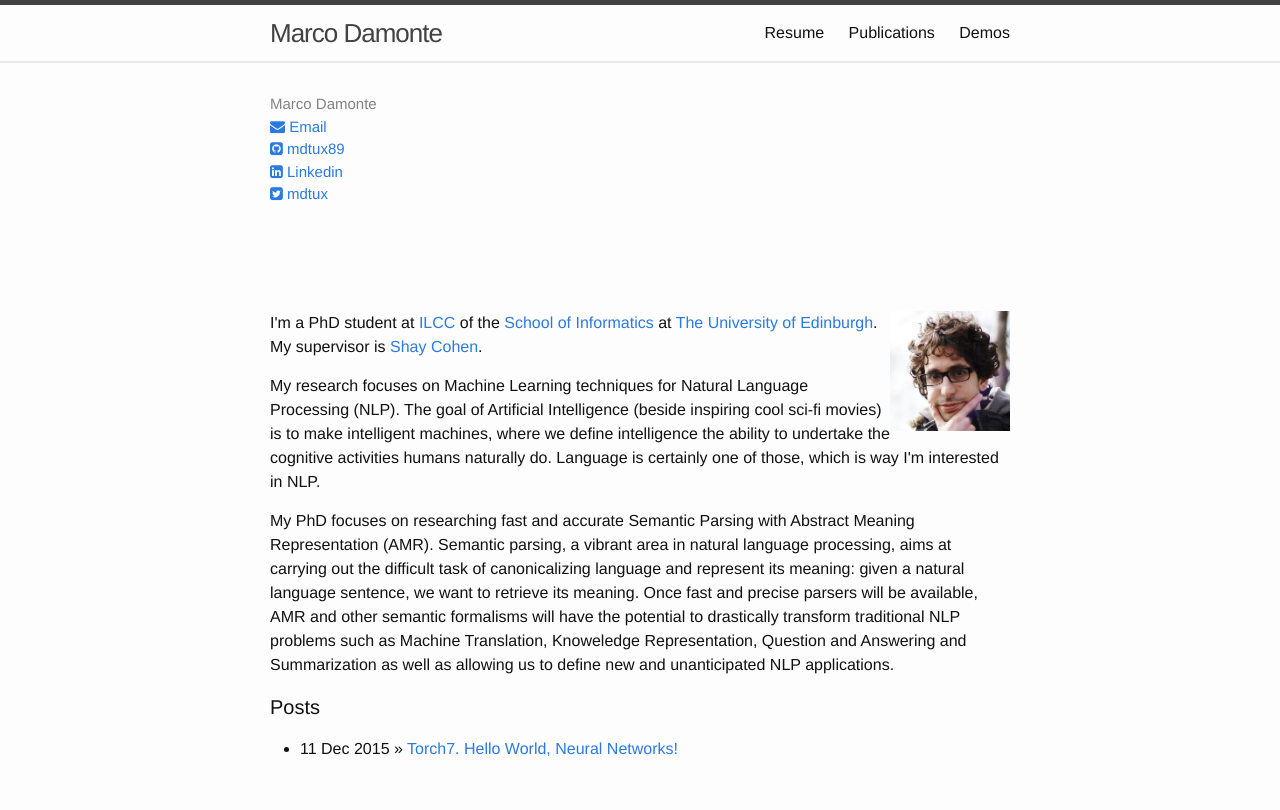
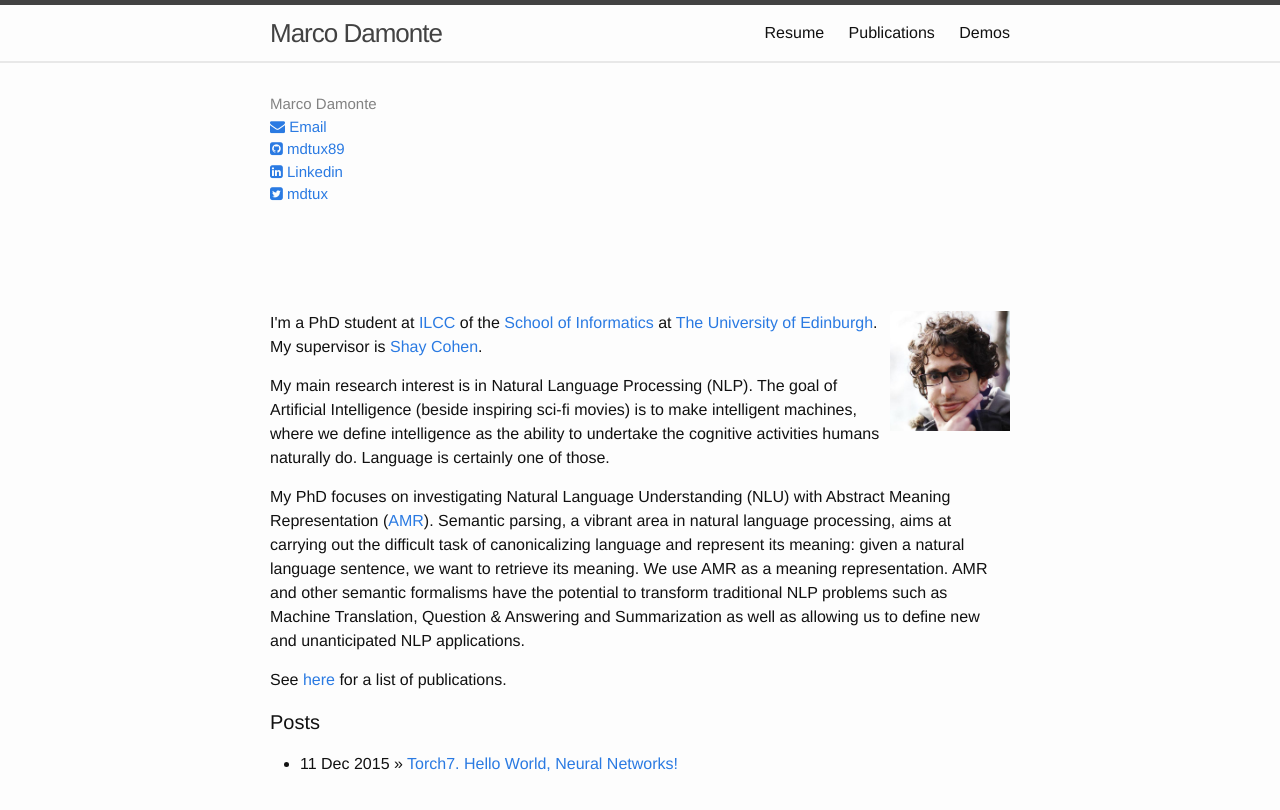
Before and after one commit to mdtux89/mdtux89.github.io, a Jekyll site: the page built from index.html, in a window 1280 px wide. Shown: the top 810 px of the page. Built offline with Jekyll 4.4.1, drawn with Linux system fonts in a browser that asks for light colours; nearby versions of some CDN libraries.

Commit message:
fix desc

```diff
--- a/_includes/desc.html
+++ b/_includes/desc.html
@@ -1,5 +1,7 @@
 <img style="float: right;" height="120" width="120" src="assets/pic.jpg">
 <p>I'm a PhD student at <a href="http://www.ilcc.inf.ed.ac.uk/">ILCC</a> of the <a href="http://www.ed.ac.uk/informatics">School of Informatics</a> at <a href="http://www.inf.ed.ac.uk/">The University of Edinburgh</a>. My supervisor is <a href="http://homepages.inf.ed.ac.uk/scohen/">Shay Cohen</a>.</p>
-<p>My research focuses on Machine Learning techniques for Natural Language Processing (NLP). The goal of Artificial Intelligence (beside inspiring cool sci-fi movies) is to make intelligent machines, where we define intelligence the ability to undertake the cognitive activities humans naturally do. Language is certainly one of those, which is way I'm interested in NLP.</p>
+<p>My main research interest is in Natural Language Processing (NLP). The goal of Artificial Intelligence (beside inspiring sci-fi movies) is to make intelligent machines, where we define intelligence as the ability to undertake the cognitive activities humans naturally do. Language is certainly one of those.</p>
 
-<p>My PhD focuses on researching fast and accurate Semantic Parsing with Abstract Meaning Representation (AMR). Semantic parsing, a vibrant area in natural language processing, aims at carrying out the difficult task of canonicalizing language and represent its meaning: given a natural language sentence, we want to retrieve its meaning. Once fast and precise parsers will be available, AMR and other semantic formalisms will have the potential to drastically transform traditional NLP problems such as Machine Translation, Knoweledge Representation, Question and Answering and Summarization as well as allowing us to define new and unanticipated NLP applications.</p>
+<p>My PhD focuses on investigating Natural Language Understanding (NLU) with Abstract Meaning Representation (<a href="https://amr.isi.edu">AMR</a>). Semantic parsing, a vibrant area in natural language processing, aims at carrying out the difficult task of canonicalizing language and represent its meaning: given a natural language sentence, we want to retrieve its meaning. We use AMR as a meaning representation. AMR and other semantic formalisms have the potential to transform traditional NLP problems such as Machine Translation, Question & Answering and Summarization as well as allowing us to define new and unanticipated NLP applications.</p>
+
+See <a href="http://mdtux89.github.io/papers.html">here</a> for a list of publications.</p>
```
